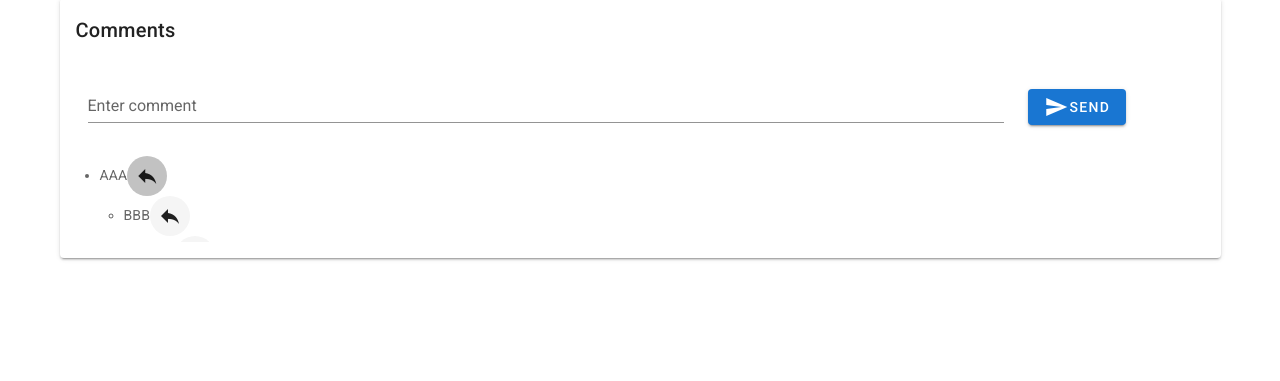
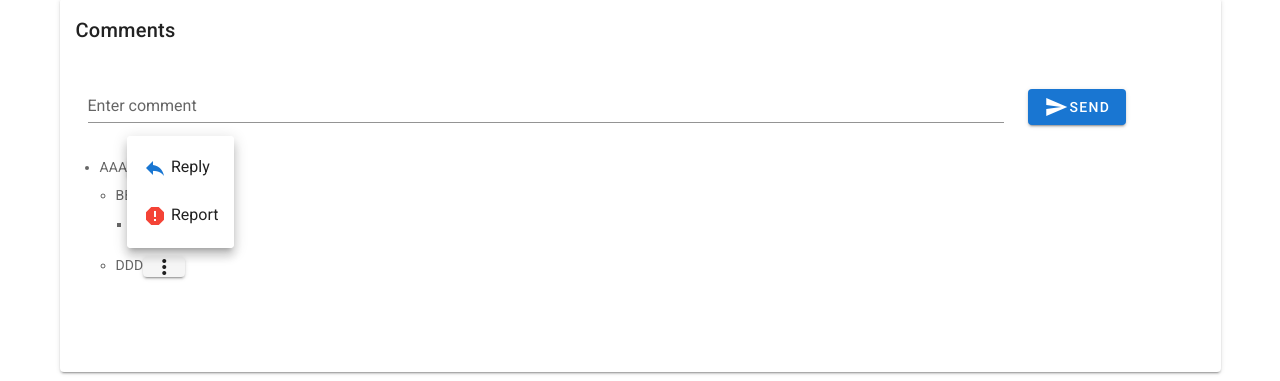
Before and after one commit to dimitrijekaranfilovic/drinkstore, a Vue app in the folder frontend/: page /drink/1 in a window 1280 px wide. Both pictures are taken after a click on the button 147 px from the left and 716 px from the top of the page. Shown: the part 540-921 px from the top of the page. Before the commit the page ends 810 px from the top, so only its background shows below. Built offline with nearby package versions, Linux system fonts and the light colour scheme; what vue-toast-notification would draw is missing.

Commit message:
Improved comments.

```diff
--- a/frontend/src/components/comments/Comment.vue
+++ b/frontend/src/components/comments/Comment.vue
@@ -1,11 +1,33 @@
 <template>
   <li class="node-tree">
     <span class="label">{{ comment.content }}</span>
+
     <span>
-      <v-btn small rounded fab elevation="0">
-        <v-icon> mdi-reply </v-icon>
-      </v-btn>
+      <v-menu offset-y>
+        <template v-slot:activator="{ on, attrs }">
+          <v-btn elevation="2" x-small v-bind="attrs" v-on="on">
+            <v-icon> mdi-dots-vertical </v-icon>
+          </v-btn>
+        </template>
+        <v-list>
+          <v-list-item>
+            <v-list-item-title>
+              <v-icon color="primary">mdi-reply</v-icon>
+
+              Reply
+            </v-list-item-title>
+          </v-list-item>
+
+          <v-list-item>
+            <v-list-item-title>
+              <v-icon color="red"> mdi-alert-octagon </v-icon>
+              Report
+            </v-list-item-title>
+          </v-list-item>
+        </v-list>
+      </v-menu>
     </span>
+
     <ul v-if="comment.children && comment.children.length">
       <comment
         v-for="(child, i) in comment.children"
@@ -23,7 +45,7 @@ export default {
 };
 </script>
 
-<style scoped>
+<style>
 .node-tree {
   height: 70px;
 }
--- a/frontend/src/components/comments/Comments.vue
+++ b/frontend/src/components/comments/Comments.vue
@@ -24,14 +24,15 @@ export default {
 };
 </script>
 
-<style scoped>
+<style>
 .tree-list ul {
   padding-left: 16px;
   margin: 6px 0;
 }
 
 .tree {
-  max-height: 500px;
+  max-height: 250px;
+  height: 200px;
   overflow-y: auto;
 }
 </style>
```
